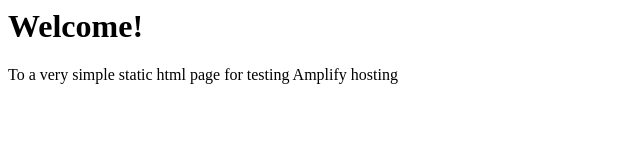
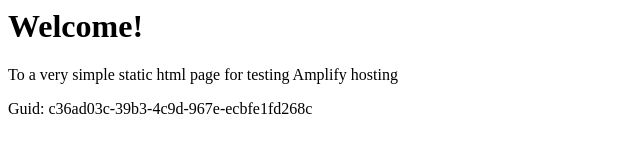
Before and after one commit to aws-aemilia-pdx/Github-PR-Commit-Integration-Test-DoNotTouch-GitHubAutoBuildPrPreviewCanaryTest-v1-beta-us-west-2, a website: page src/index.html in a window 1280 px wide. Shown: the whole page, without its empty margins (0-640 px from the left). Drawn offline with Linux system fonts and the light colour scheme.

Commit message:
commit from integ tests

```diff
--- a/src/index.html
+++ b/src/index.html
@@ -1,3 +1,5 @@
+
+
 <html lang="en">
 
 <head>
@@ -10,6 +12,6 @@
 <body>
     <h1>Welcome!</h1>
     <p>To a very simple static html page for testing Amplify hosting</p>
-</body>
+    <p>Guid: c36ad03c-39b3-4c9d-967e-ecbfe1fd268c</p></body>
 
 </html>
```
